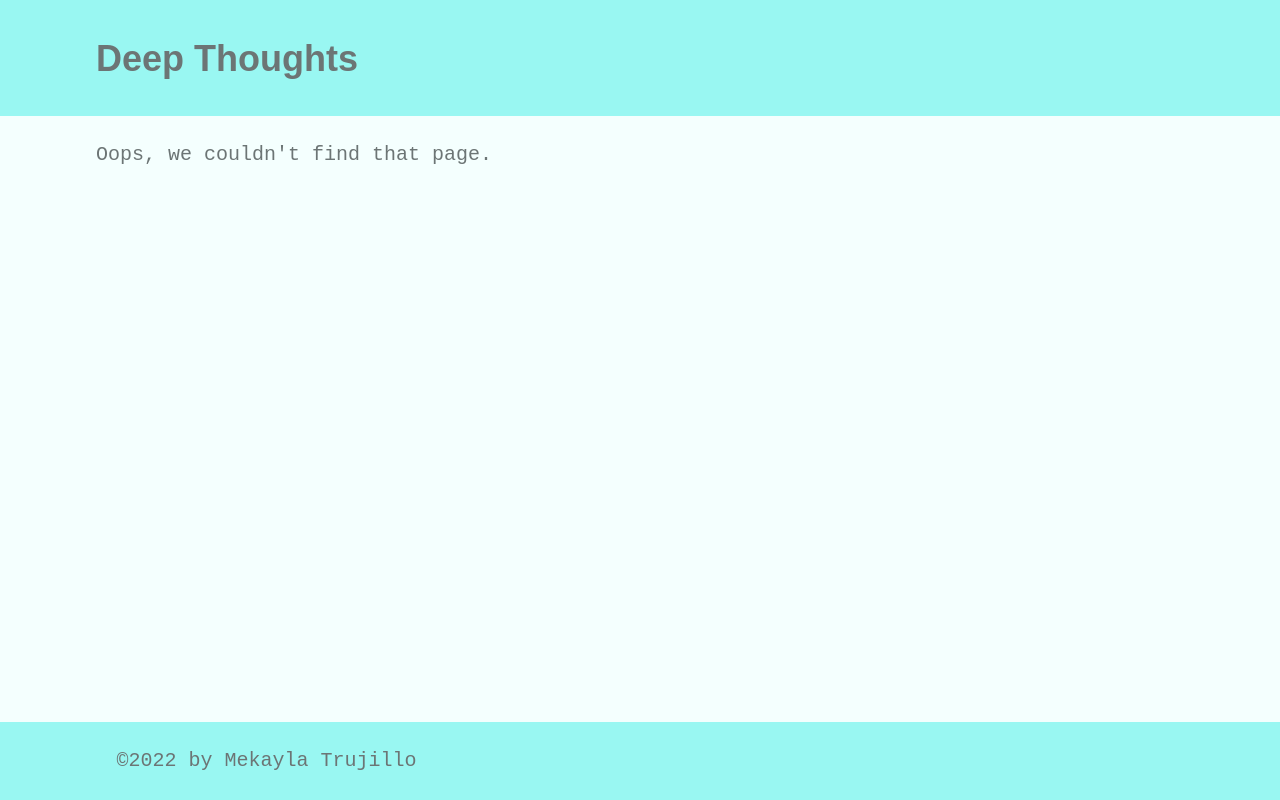
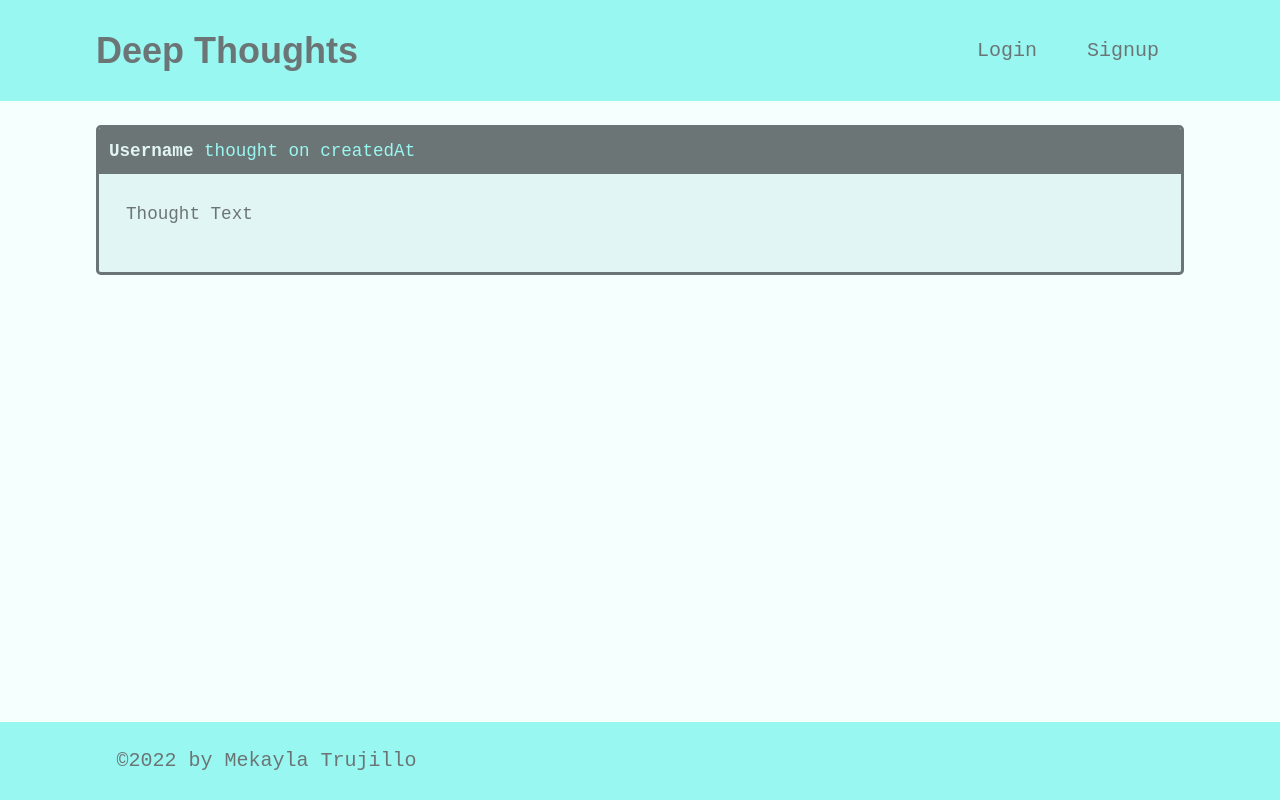
Before and after one commit to trujilml/deep-thoughts, a React (Create React App) app in the folder client/: page /thought/1 in a window 1280 px wide. Built offline with nearby package versions, Linux system fonts and the light colour scheme; the HTML template or start-up script is replaced by a standard one.

Commit message:
implemented user profile and thought routes - also implemented navigation links and url parameters

```diff
--- a/client/src/App.js
+++ b/client/src/App.js
@@ -32,8 +32,8 @@
       <Route exact path="/" component={Home} />
       <Route exact path="/login" component={Login} />
       <Route exact path="/signup" component={Signup} />
-      <Route exact path="/profile" component={Profile} />
-      <Route exact path="/thought" component={SingleThought} />
+      <Route exact path="/profile:username?" component={Profile} />
+      <Route exact path="/thought/:id" component={SingleThought} />
 
       <Route component={NoMatch} />
       </Switch>
--- a/client/src/components/Header/index.js
+++ b/client/src/components/Header/index.js
@@ -1,10 +1,18 @@
 import React from 'react';
+import { Link } from 'react-router-dom';
 
 const Header = () => {
   return (
     <header className="bg-secondary mb-4 py-2 flex-row align-center">
       <div className="container flex-row justify-space-between-lg justify-center align-center">
+        <Link to="/">
         <h1>Deep Thoughts</h1>
+        </Link>
+
+        <nav className="text-center">
+          <Link to="/login">Login</Link>
+          <Link to="/signup">Signup</Link>
+        </nav>
       </div>
     </header>
   );
--- a/client/src/components/ThoughtList/index.js
+++ b/client/src/components/ThoughtList/index.js
@@ -1,4 +1,5 @@
 import React from 'react';
+import { Link } from 'react-router-dom';
 
 const ThoughtList = ({ thoughts, title }) => {
     if(!thoughts.length) {
@@ -12,16 +13,24 @@
             thoughts.map(thought => (
                 <div key={thought._id} className = "card mb-3">
                     <p className = "card-header">
-                        {thought.username}
-                        thought on {thought.createdAt}
+                        <Link
+                        to={`/profile/${thought.username}`}
+                        style={{ fontWeight: 700 }}
+                        className="text-light"
+                        >
+                         {thought.username}
+                        </Link>{''}
+                         thought on {thought.createdAt}
                     </p>
                     <div className="card-body">
+                        <Link to={`/thought/${thought._id}`}>
                         <p>{thought.thoughtText}</p>
                         <p className="mb-0">
                             Reactions: {thought.reactionCount} ||
-                            Click to{''}
+                            Click to {''}
                             {thought.reactionCount ? 'see' : 'start'} the discussion!
                         </p>
+                        </Link>
                     </div>
                     </div>
             ))}
--- a/client/src/pages/SingleThought.js
+++ b/client/src/pages/SingleThought.js
@@ -1,6 +1,11 @@
 import React from 'react';
+import { useParams } from 'react-router-dom';
 
-const SingleThought = props => {
+const SingleThought = (props) => {
+
+  const { id: thoughtId } = useParams();
+  console.log(thoughtId);
+
   return (
     <div>
       <div className="card mb-3">
```
